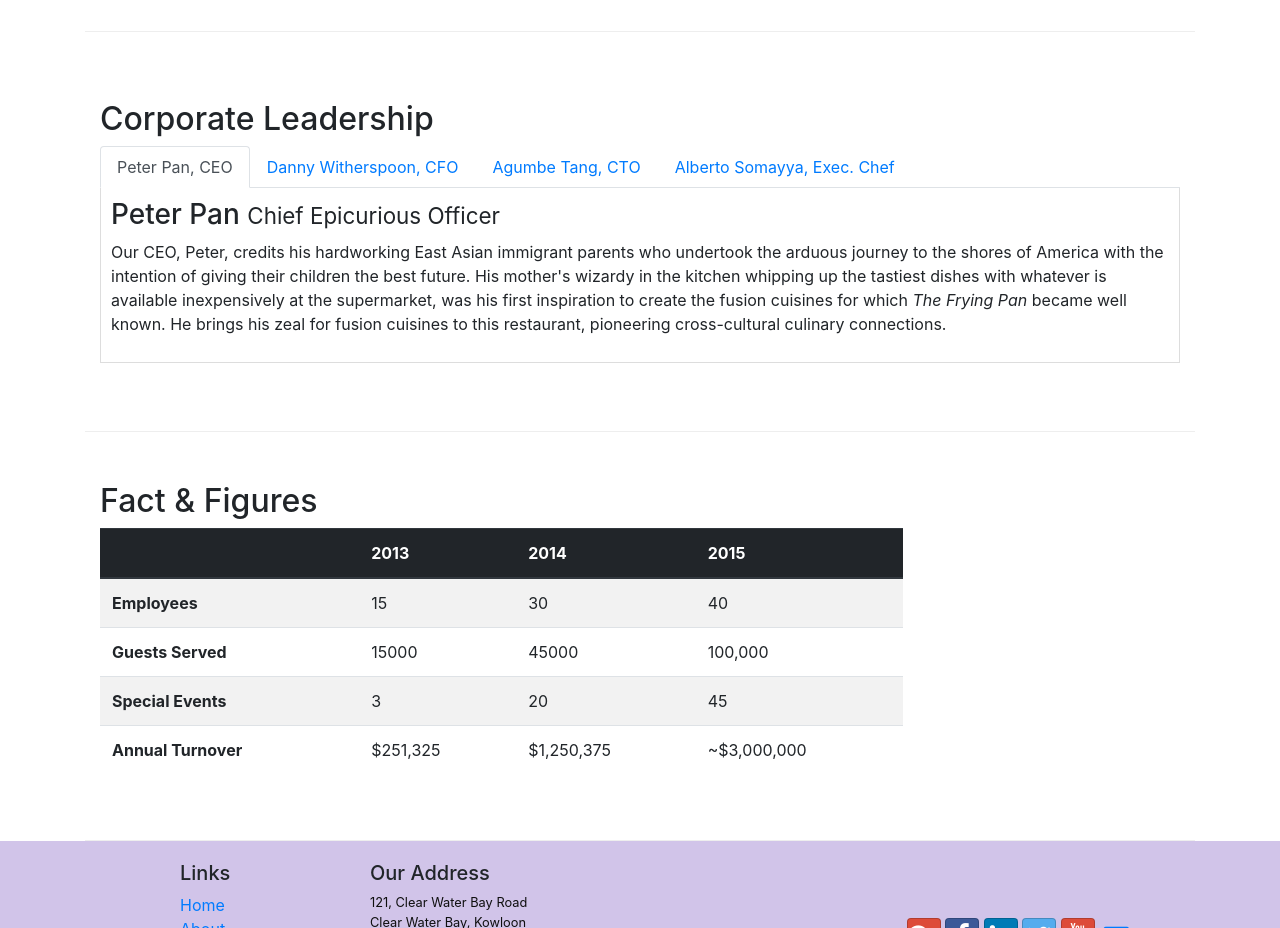
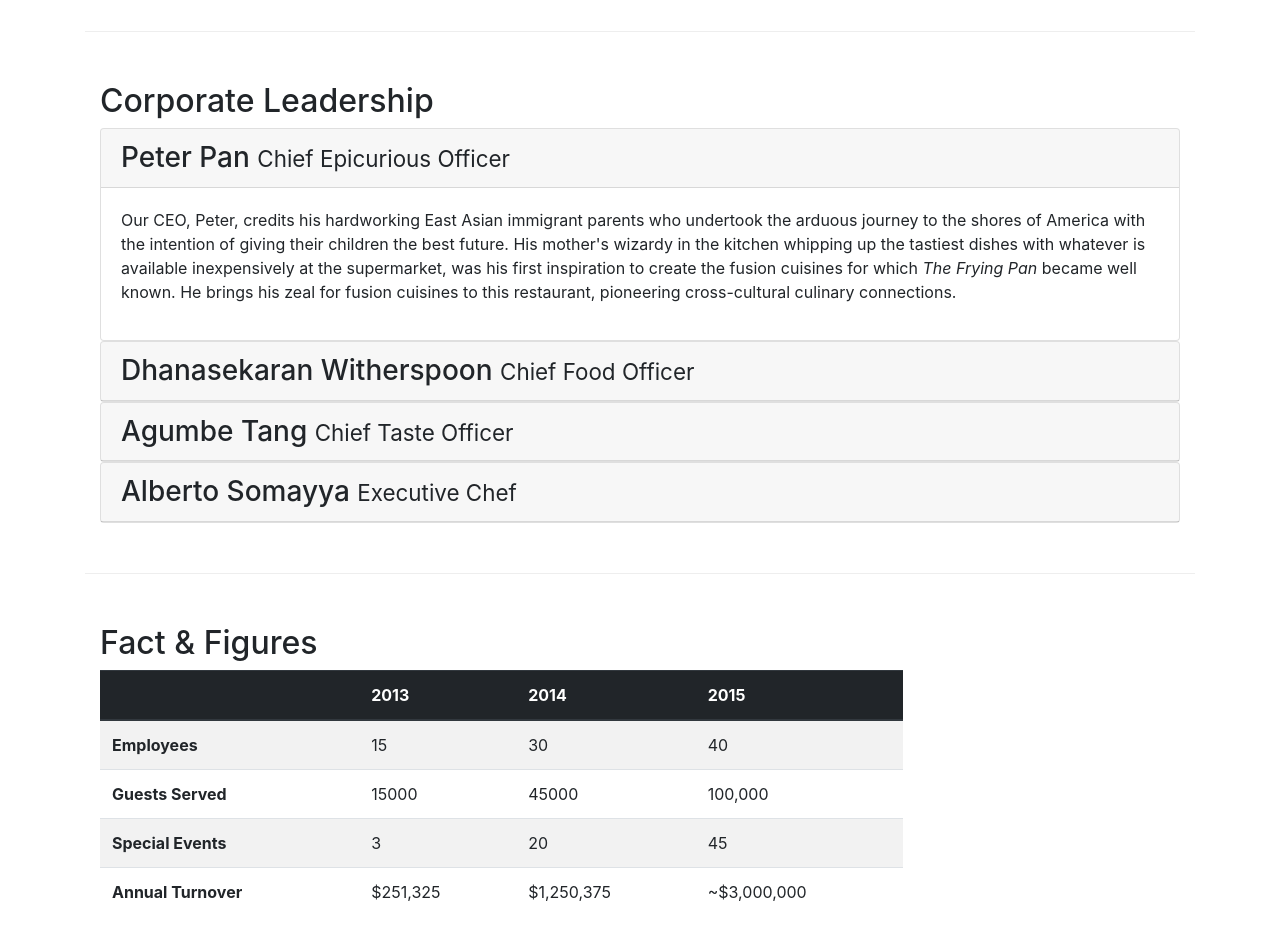
Before and after one commit to yohanchathuranga72565/bootstrap_course, a website: page aboutus.html in a window 1280 px wide. Shown: the part 940-1868 px from the top of the page. Drawn offline with nearby package versions, Linux system fonts and the light colour scheme.

Commit message:
accordian

```diff
--- a/aboutus.html
+++ b/aboutus.html
@@ -108,45 +108,67 @@
         <div class="row row-content align-items-center">
             <div class="col-12">
                 <h2>Corporate Leadership</h2>
-                <ul class="nav nav-tabs">
-                    <li class="nav-item">
-                        <a href="#peter" class="nav-link active" role="tab" data-toggle="tab">
-                            Peter Pan, CEO
-                        </a>
-                    </li>
-                    <li class="nav-item">
-                        <a class="nav-link" href="#danny" role="tab"
-                          data-toggle="tab">Danny Witherspoon, CFO</a>
-                      </li>
-                      <li class="nav-item">
-                        <a class="nav-link" href="#agumbe"role="tab"
-                          data-toggle="tab">Agumbe Tang, CTO</a>
-                      </li>
-                      <li class="nav-item">
-                        <a class="nav-link" href="#alberto" role="tab"
-                          data-toggle="tab">Alberto Somayya, Exec. Chef</a>
-                      </li>
-                </ul>
 
-                <div class="tab-content">
-                    <div role="tabpanel" class="tab-pane fade show active" id="peter">
-                        <h3>Peter Pan <small>Chief Epicurious Officer</small></h3>
-                        <p class="d-none d-sm-block">Our CEO, Peter, credits his hardworking East Asian immigrant parents who undertook the arduous journey to the shores of America with the intention of giving their children the best future. His mother's wizardy in the kitchen whipping up the tastiest dishes with whatever is available inexpensively at the supermarket, was his first inspiration to create the fusion cuisines for which <em>The Frying Pan</em> became well known. He brings his zeal for fusion cuisines to this restaurant, pioneering cross-cultural culinary connections.</p>
+
+                <div id="accordian">
+                    <div class="card">
+                        <div class="card-header" role="tab" id="peterhead">
+                            <h3 class="mb-0">
+                                <a data-toggle="collapse" data-target="#peter">
+                                    Peter Pan <small>Chief Epicurious Officer</small>
+                                </a>
+                            </h3>
+                        </div>
+                        <div role="tabpanel" class="collapse show" id="peter" data-parent="#accordian">
+                            <div class="card-body">
+                                <p class="d-none d-sm-block">Our CEO, Peter, credits his hardworking East Asian immigrant parents who undertook the arduous journey to the shores of America with the intention of giving their children the best future. His mother's wizardy in the kitchen whipping up the tastiest dishes with whatever is available inexpensively at the supermarket, was his first inspiration to create the fusion cuisines for which <em>The Frying Pan</em> became well known. He brings his zeal for fusion cuisines to this restaurant, pioneering cross-cultural culinary connections.</p>
+                            </div>
+                        </div>
                     </div>
 
-                    <div role="tabpanel" class="tab-pane fade" id="danny">
-                        <h3>Dhanasekaran Witherspoon <small>Chief Food Officer</small></h3>
-                        <p class="d-none d-sm-block">Our CFO, Danny, as he is affectionately referred to by his colleagues, comes from a long established family tradition in farming and produce. His experiences growing up on a farm in the Australian outback gave him great appreciation for varieties of food sources. As he puts it in his own words, <em>Everything that runs, wins, and everything that stays, pays!</em></p>
+                    <div class="card">
+                        <div class="card-header" role="tab" id="dannyhead">
+                            <h3 class="mb-0">
+                                <a data-toggle="collapse" data-target="#danny">
+                                    Dhanasekaran Witherspoon <small>Chief Food Officer</small>
+                                </a>
+                            </h3>
+                        </div>
+                        <div role="tabpanel" class="collapse" id="danny" data-parent="#accordian">
+                            <div class="card-body">
+                                <p class="d-none d-sm-block">Our CFO, Danny, as he is affectionately referred to by his colleagues, comes from a long established family tradition in farming and produce. His experiences growing up on a farm in the Australian outback gave him great appreciation for varieties of food sources. As he puts it in his own words, <em>Everything that runs, wins, and everything that stays, pays!</em></p>
+                            </div>
+                        </div>
                     </div>
 
-                    <div role="tabpanel" class="tab-pane fade" id="agumbe">
-                        <h3>Agumbe Tang <small>Chief Taste Officer</small></h3>
-                        <p class="d-none d-sm-block">Blessed with the most discerning gustatory sense, Agumbe, our CTO, personally ensures that every dish that we serve meets his exacting tastes. Our chefs dread the tongue lashing that ensues if their dish does not meet his exacting standards. He lives by his motto, <em>You click only if you survive my lick.</em></p>
+                    <div class="card">
+                        <div class="card-header" role="tab" id="agumbehead">
+                            <h3 class="mb-0">
+                                <a data-toggle="collapse" data-target="#agumbe">
+                                    Agumbe Tang <small>Chief Taste Officer</small>
+                                </a>
+                            </h3>
+                        </div>
+                        <div role="tabpanel" class="collapse" id="agumbe" data-parent="#accordian">
+                            <div class="card-body">
+                                <p class="d-none d-sm-block">Blessed with the most discerning gustatory sense, Agumbe, our CTO, personally ensures that every dish that we serve meets his exacting tastes. Our chefs dread the tongue lashing that ensues if their dish does not meet his exacting standards. He lives by his motto, <em>You click only if you survive my lick.</em></p>
+                            </div>
+                        </div>
                     </div>
 
-                    <div role="tabpanel" class="tab-pane fade" id="alberto">
-                        <h3>Alberto Somayya <small>Executive Chef</small></h3>
-                        <p class="d-none d-sm-block">Award winning three-star Michelin chef with wide International experience having worked closely with whos-who in the culinary world, he specializes in creating mouthwatering Indo-Italian fusion experiences. He says, <em>Put together the cuisines from the two craziest cultures, and you get a winning hit! Amma Mia!</em></p>
+                    <div class="card">
+                        <div class="card-header" role="tab" id="albertohead">
+                            <h3 class="mb-0">
+                                <a data-toggle="collapse" data-target="#alberto">
+                                    Alberto Somayya <small>Executive Chef</small>
+                                </a>
+                            </h3>
+                        </div>
+                        <div role="tabpanel" class="collapse" id="alberto" data-parent="#accordian">
+                            <div class="card-body">
+                                <p class="d-none d-sm-block">Award winning three-star Michelin chef with wide International experience having worked closely with whos-who in the culinary world, he specializes in creating mouthwatering Indo-Italian fusion experiences. He says, <em>Put together the cuisines from the two craziest cultures, and you get a winning hit! Amma Mia!</em></p>
+                            </div>
+                        </div>
                     </div>
                 </div>
             </div>
```
